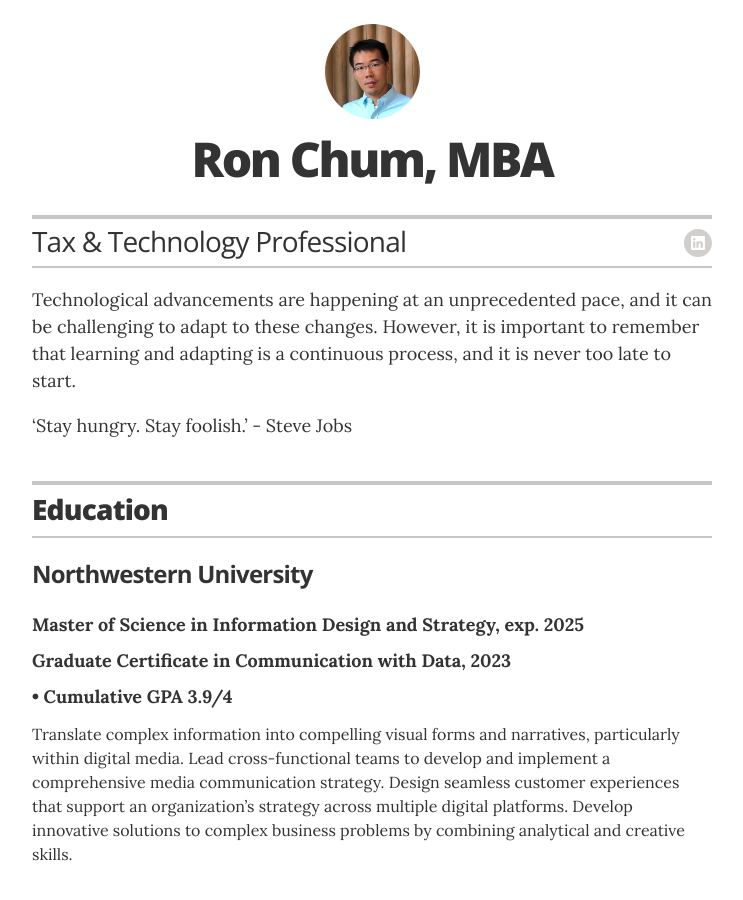
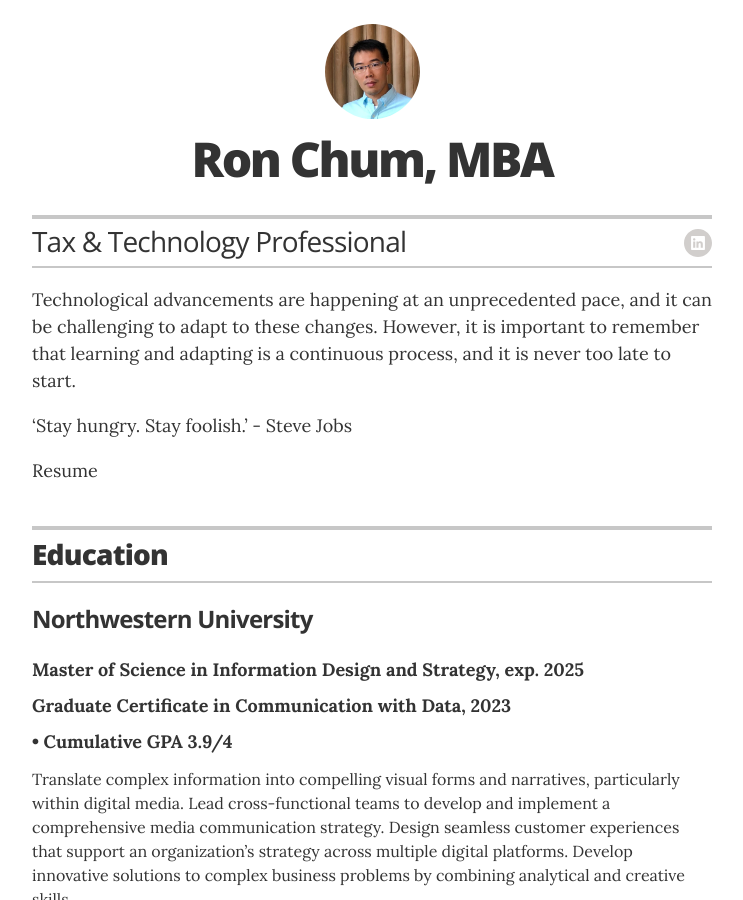
Before and after one commit to rchum/portfolio, a Jekyll site: the page built from index.html, in a window 1280 px wide and 900 px high. Shown: the whole window, without its empty margins (268-1011 px from the left). Built offline with Jekyll 4.4.1, drawn with Linux system fonts in a browser that asks for light colours.

Commit message:
Update _config.yml

```diff
--- a/_config.yml
+++ b/_config.yml
@@ -23,7 +23,7 @@
 #resume_header_contact_info:     "PO Box 681492, Schaumburg IL 60168 • 331-308-0008 • rchum2@illinois.edu"
 display_header_contact_info:    "false"
 
-resume_header_intro: "<p>Technological advancements are happening at an unprecedented pace, and it can be challenging to adapt to these changes. However, it is important to remember that learning and adapting is a continuous process, and it is never too late to start.</p><p>‘Stay hungry. Stay foolish.’ - Steve Jobs</p>"
+resume_header_intro: "<p>Technological advancements are happening at an unprecedented pace, and it can be challenging to adapt to these changes. However, it is important to remember that learning and adapting is a continuous process, and it is never too late to start.</p><p>‘Stay hungry. Stay foolish.’ - Steve Jobs</p><p>Resume</p>"
 
 # use "yes" to display the email contact button,
 # "no" to display an "I'm not looking for work" message,
```
